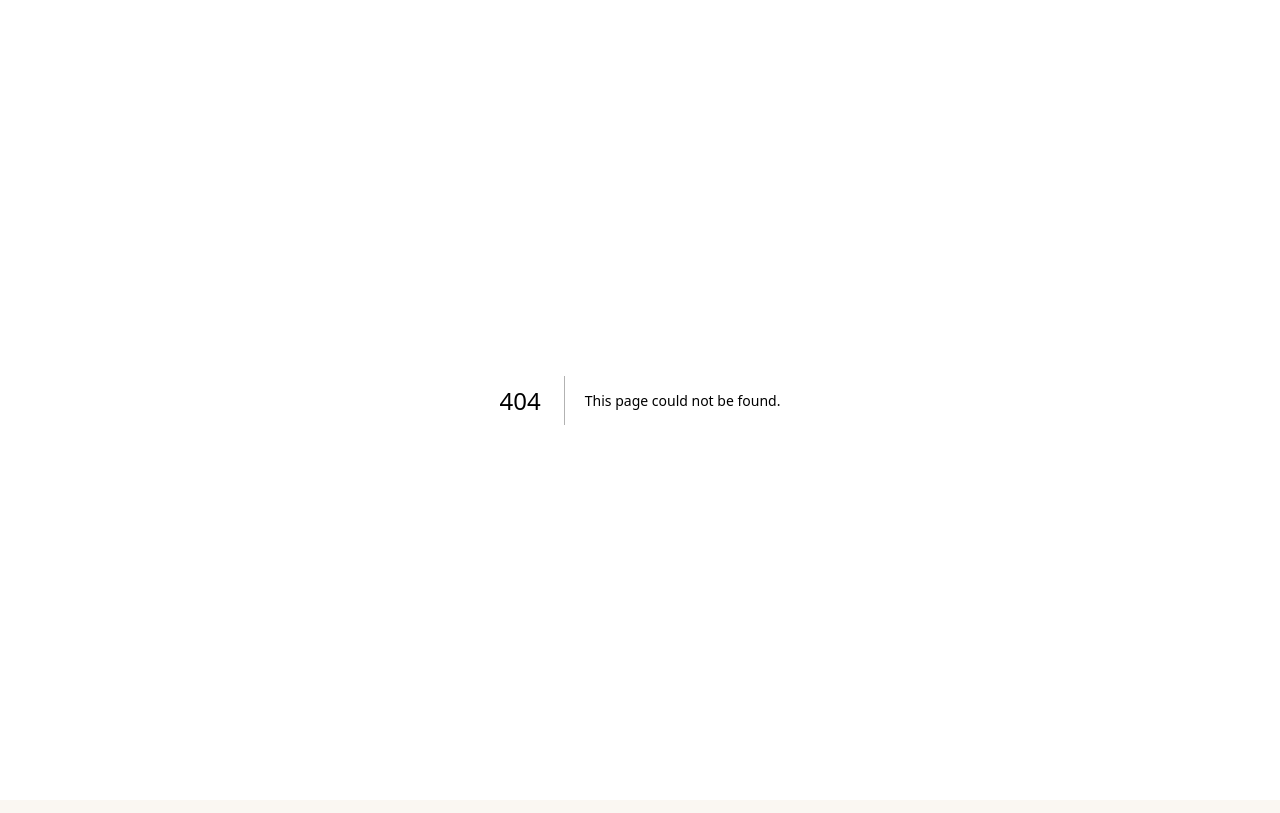
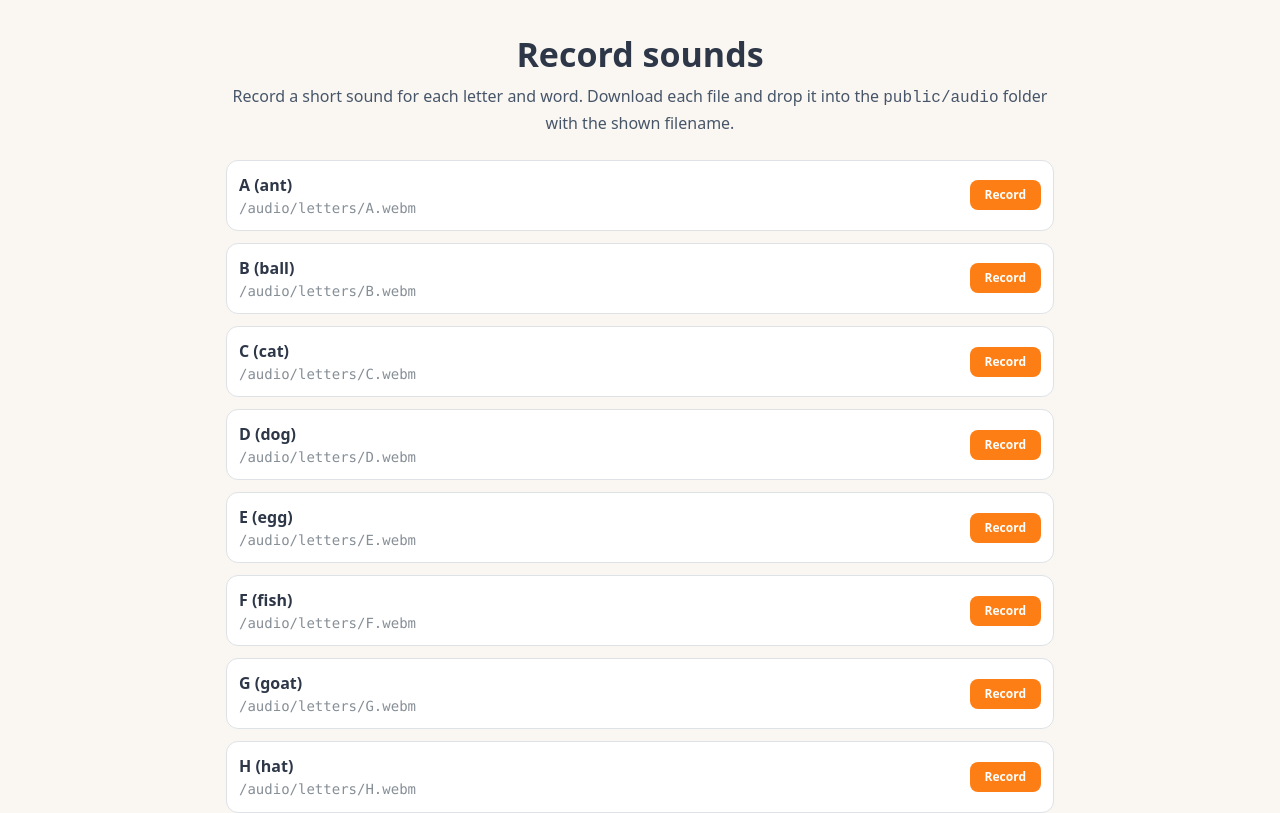
Before and after one commit to tdobson/foxwords, a Next.js app: page /record in a window 1280 px wide. Before the commit this address had no page. Shown: the top 813 px of the page. Built offline with nearby package versions, Linux system fonts and the light colour scheme.

Commit message:
feat: add letter and word audio with recording interface, new words

```diff
--- /dev/null
+++ b/app/record/RecordPage.module.css
@@ -0,0 +1,33 @@
+.page {
+  max-width: 860px;
+  margin: 0 auto;
+  padding: 2rem 1rem 4rem;
+}
+
+.title {
+  text-align: center;
+  margin-bottom: 0.5rem;
+}
+
+.intro {
+  text-align: center;
+  color: #475569;
+  margin-bottom: 1.5rem;
+}
+
+.micError {
+  text-align: center;
+  margin-bottom: 1rem;
+}
+
+.row {
+  border-radius: 0.75rem;
+}
+
+.fileName {
+  font-family: var(--mantine-font-family-monospace);
+}
+
+.preview {
+  height: 2rem;
+}
--- /dev/null
+++ b/app/record/RecordPage.tsx
@@ -0,0 +1,181 @@
+'use client';
+
+import React, { useEffect, useRef, useState } from 'react';
+import { Button, Group, Paper, Stack, Text, Title } from '@mantine/core';
+import { LETTER_SOUNDS } from '../../constants/letter-sounds';
+import { LEARNING_WORDS } from '../../constants/learning-words';
+import { getLetterAudioPath, getWordAudioPath } from '../../utils/audio';
+import classes from './RecordPage.module.css';
+
+interface RecordingState {
+  isRecording: boolean;
+  url: string | null;
+  isPlaying: boolean;
+}
+
+function createInitialState(): RecordingState {
+  return { isRecording: false, url: null, isPlaying: false };
+}
+
+export default function RecordPage() {
+  const [mediaRecorder, setMediaRecorder] = useState<MediaRecorder | null>(null);
+  const [stream, setStream] = useState<MediaStream | null>(null);
+  const [state, setState] = useState<Record<string, RecordingState>>({});
+  const [micError, setMicError] = useState<string | null>(null);
+  const chunksRef = useRef<Blob[]>([]);
+
+  const recordingKey = Object.entries(state).find(([, item]) => item.isRecording)?.[0];
+
+  const getState = (key: string): RecordingState => state[key] ?? createInitialState();
+
+  const updateState = (key: string, patch: Partial<RecordingState>) => {
+    setState((prev) => ({
+      ...prev,
+      [key]: { ...createInitialState(), ...prev[key], ...patch },
+    }));
+  };
+
+  const stopStream = (streamToStop: MediaStream) => {
+    streamToStop.getTracks().forEach((track) => track.stop());
+  };
+
+  const startRecording = async (key: string) => {
+    if (recordingKey) {
+      return;
+    }
+
+    try {
+      const userStream = await navigator.mediaDevices.getUserMedia({ audio: true });
+      const recorder = new MediaRecorder(userStream);
+      chunksRef.current = [];
+
+      recorder.ondataavailable = (event) => {
+        if (event.data.size > 0) {
+          chunksRef.current.push(event.data);
+        }
+      };
+
+      recorder.onstop = () => {
+        const blob = new Blob(chunksRef.current, { type: recorder.mimeType || 'audio/webm' });
+        const url = URL.createObjectURL(blob);
+        updateState(key, { url, isRecording: false });
+        stopStream(userStream);
+        setStream(null);
+        setMediaRecorder(null);
+      };
+
+      recorder.start();
+      setMediaRecorder(recorder);
+      setStream(userStream);
+      updateState(key, { isRecording: true });
+      setMicError(null);
+    } catch {
+      setMicError('Could not access the microphone. Allow microphone access and try again.');
+    }
+  };
+
+  const stopRecording = () => {
+    mediaRecorder?.stop();
+  };
+
+  const download = (url: string, filename: string) => {
+    const anchor = document.createElement('a');
+    anchor.href = url;
+    anchor.download = filename;
+    anchor.click();
+  };
+
+  useEffect(() => {
+    return () => {
+      if (stream) {
+        stopStream(stream);
+      }
+    };
+  }, [stream]);
+
+  const letterItems = LETTER_SOUNDS.map(({ letter, label, word }) => ({
+    key: `letter-${letter}`,
+    name: `${label} (${word})`,
+    file: getLetterAudioPath(letter),
+  }));
+
+  const wordItems = LEARNING_WORDS.map((learningWord) => ({
+    key: `word-${learningWord.id}`,
+    name: learningWord.promptLabel,
+    file: getWordAudioPath(learningWord.id),
+  }));
+
+  const items = [...letterItems, ...wordItems];
+
+  return (
+    <main className={classes.page}>
+      <Title order={1} className={classes.title}>
+        Record sounds
+      </Title>
+      <Text className={classes.intro}>
+        Record a short sound for each letter and word. Download each file and drop it into the{' '}
+        <code>public/audio</code> folder with the shown filename.
+      </Text>
+
+      {micError && (
+        <Text c="red" className={classes.micError}>
+          {micError}
+        </Text>
+      )}
+
+      <Stack gap="sm">
+        {items.map((item) => {
+          const itemState = getState(item.key);
+          const isRecordingThis = itemState.isRecording;
+
+          return (
+            <Paper key={item.key} withBorder className={classes.row} p="sm">
+              <Group justify="space-between">
+                <div>
+                  <Text fw={600}>{item.name}</Text>
+                  <Text size="sm" c="dimmed" className={classes.fileName}>
+                    {item.file}
+                  </Text>
+                </div>
+
+                <Group gap="xs">
+                  {!isRecordingThis ? (
+                    <Button
+                      size="xs"
+                      onClick={() => startRecording(item.key)}
+                      disabled={Boolean(recordingKey)}
+                    >
+                      Record
+                    </Button>
+                  ) : (
+                    <Button size="xs" color="red" onClick={stopRecording}>
+                      Stop
+                    </Button>
+                  )}
+
+                  {itemState.url && (
+                    <>
+                      <audio
+                        controls
+                        preload="none"
+                        src={itemState.url}
+                        className={classes.preview}
+                      />
+                      <Button
+                        size="xs"
+                        variant="outline"
+                        onClick={() => download(itemState.url ?? '', item.file)}
+                      >
+                        Download
+                      </Button>
+                    </>
+                  )}
+                </Group>
+              </Group>
+            </Paper>
+          );
+        })}
+      </Stack>
+    </main>
+  );
+}
--- /dev/null
+++ b/app/record/page.tsx
@@ -0,0 +1,5 @@
+import RecordPage from './RecordPage';
+
+export default function RecordRoute() {
+  return <RecordPage />;
+}
--- a/constants/learning-words.ts
+++ b/constants/learning-words.ts
@@ -63,6 +63,41 @@ export const LEARNING_WORDS: LearningWord[] = [
     promptLabel: 'Meg',
     accentColor: '#A0522D',
     promptImage: '🐕‍🦺',
+  },
+  {
+    id: 'fox',
+    word: 'FOX',
+    promptLabel: 'Fox',
+    accentColor: '#E67E22',
+    promptImage: '🦊',
+  },
+  {
+    id: 'bed',
+    word: 'BED',
+    promptLabel: 'Bed',
+    accentColor: '#8E44AD',
+    promptImage: '🛏️',
+  },
+  {
+    id: 'milk',
+    word: 'MILK',
+    promptLabel: 'Milk',
+    accentColor: '#F8F9FA',
+    promptImage: '🥛',
+  },
+  {
+    id: 'orange',
+    word: 'ORANGE',
+    promptLabel: 'Orange',
+    accentColor: '#F39C12',
+    promptImage: '🍊',
+  },
+  {
+    id: 'banana',
+    word: 'BANANA',
+    promptLabel: 'Banana',
+    accentColor: '#F1C40F',
+    promptImage: '🍌',
   },
   {
     id: 'cat',
--- /dev/null
+++ b/constants/letter-sounds.ts
@@ -0,0 +1,35 @@
+/**
+ * @fileoverview Letter sound fixtures for the recording interface
+ * @module constants/letter-sounds
+ */
+
+import { LetterSound } from '../types/learning-word.types';
+
+export const LETTER_SOUNDS: LetterSound[] = [
+  { letter: 'A', label: 'A', word: 'ant' },
+  { letter: 'B', label: 'B', word: 'ball' },
+  { letter: 'C', label: 'C', word: 'cat' },
+  { letter: 'D', label: 'D', word: 'dog' },
+  { letter: 'E', label: 'E', word: 'egg' },
+  { letter: 'F', label: 'F', word: 'fish' },
+  { letter: 'G', label: 'G', word: 'goat' },
+  { letter: 'H', label: 'H', word: 'hat' },
+  { letter: 'I', label: 'I', word: 'igloo' },
+  { letter: 'J', label: 'J', word: 'jam' },
+  { letter: 'K', label: 'K', word: 'kite' },
+  { letter: 'L', label: 'L', word: 'lion' },
+  { letter: 'M', label: 'M', word: 'moon' },
+  { letter: 'N', label: 'N', word: 'nose' },
+  { letter: 'O', label: 'O', word: 'orange' },
+  { letter: 'P', label: 'P', word: 'pig' },
+  { letter: 'Q', label: 'Q', word: 'queen' },
+  { letter: 'R', label: 'R', word: 'rabbit' },
+  { letter: 'S', label: 'S', word: 'sun' },
+  { letter: 'T', label: 'T', word: 'tree' },
+  { letter: 'U', label: 'U', word: 'umbrella' },
+  { letter: 'V', label: 'V', word: 'van' },
+  { letter: 'W', label: 'W', word: 'water' },
+  { letter: 'X', label: 'X', word: 'box' },
+  { letter: 'Y', label: 'Y', word: 'yo-yo' },
+  { letter: 'Z', label: 'Z', word: 'zebra' },
+];
--- a/jest.setup.cjs
+++ b/jest.setup.cjs
@@ -25,3 +25,6 @@ class ResizeObserver {
 }
 
 window.ResizeObserver = ResizeObserver;
+
+HTMLMediaElement.prototype.play = jest.fn().mockReturnValue(Promise.resolve());
+HTMLMediaElement.prototype.pause = jest.fn();
--- a/types/learning-word.types.ts
+++ b/types/learning-word.types.ts
@@ -16,6 +16,12 @@ export interface LearningWord {
   audioSrc?: string;
 }
 
+export interface LetterSound {
+  letter: string;
+  label: string;
+  word: string;
+}
+
 export interface ProgressionInput {
   word: string;
   nextIndex: number;
--- /dev/null
+++ b/utils/audio.ts
@@ -0,0 +1,22 @@
+/**
+ * @fileoverview Audio helpers for letter and word sounds
+ * @module utils/audio
+ */
+
+const LETTER_AUDIO_DIR = '/audio/letters';
+const WORD_AUDIO_DIR = '/audio/words';
+
+export function getLetterAudioPath(letter: string): string {
+  return `${LETTER_AUDIO_DIR}/${letter.toUpperCase()}.webm`;
+}
+
+export function getWordAudioPath(wordId: string): string {
+  return `${WORD_AUDIO_DIR}/${wordId}.webm`;
+}
+
+export function playAudio(path: string): void {
+  const audio = new Audio(path);
+  audio.play().catch(() => {
+    // Ignore playback errors (e.g. missing file or autoplay restrictions)
+  });
+}
```
Also changed, not shown: components/TypingGame/TypingGame.tsx (+7 -0 lines), public/audio/README.md (added), 1 other file (tests, documents, lock files or other folders).
